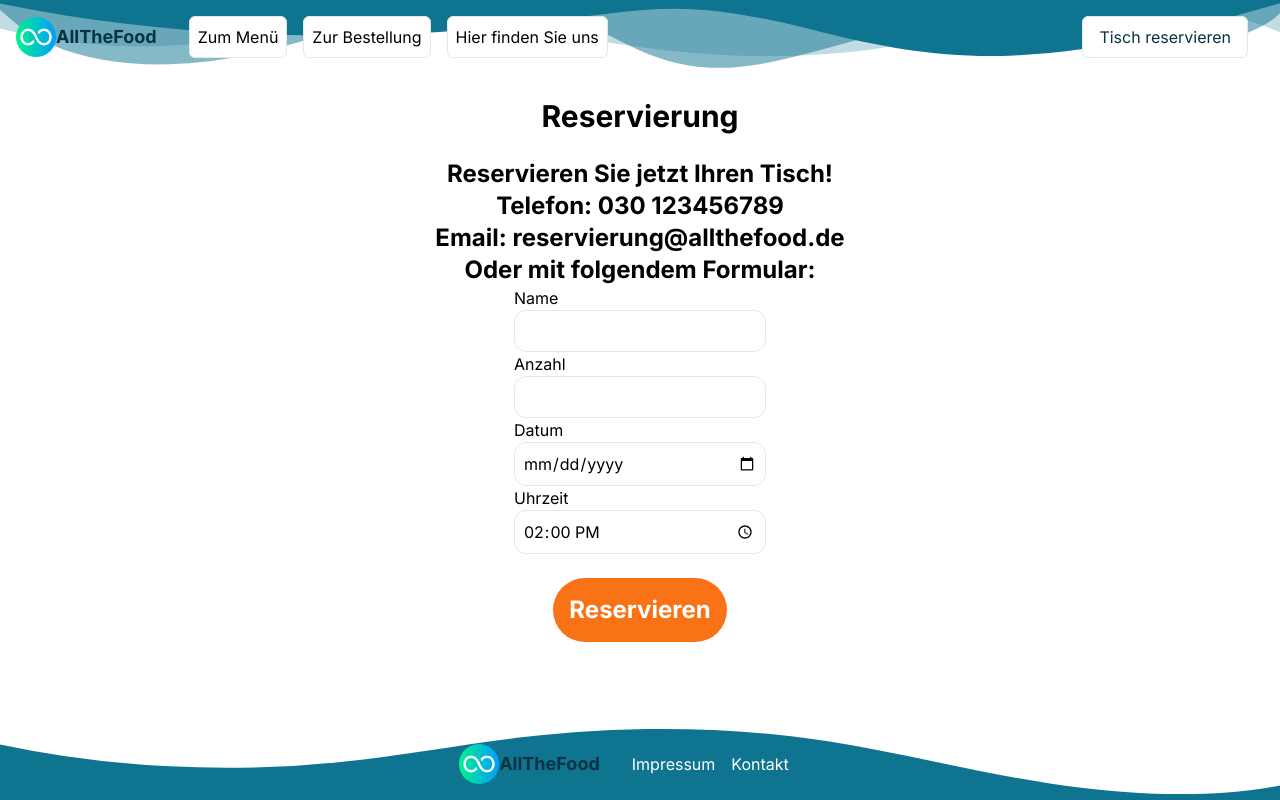
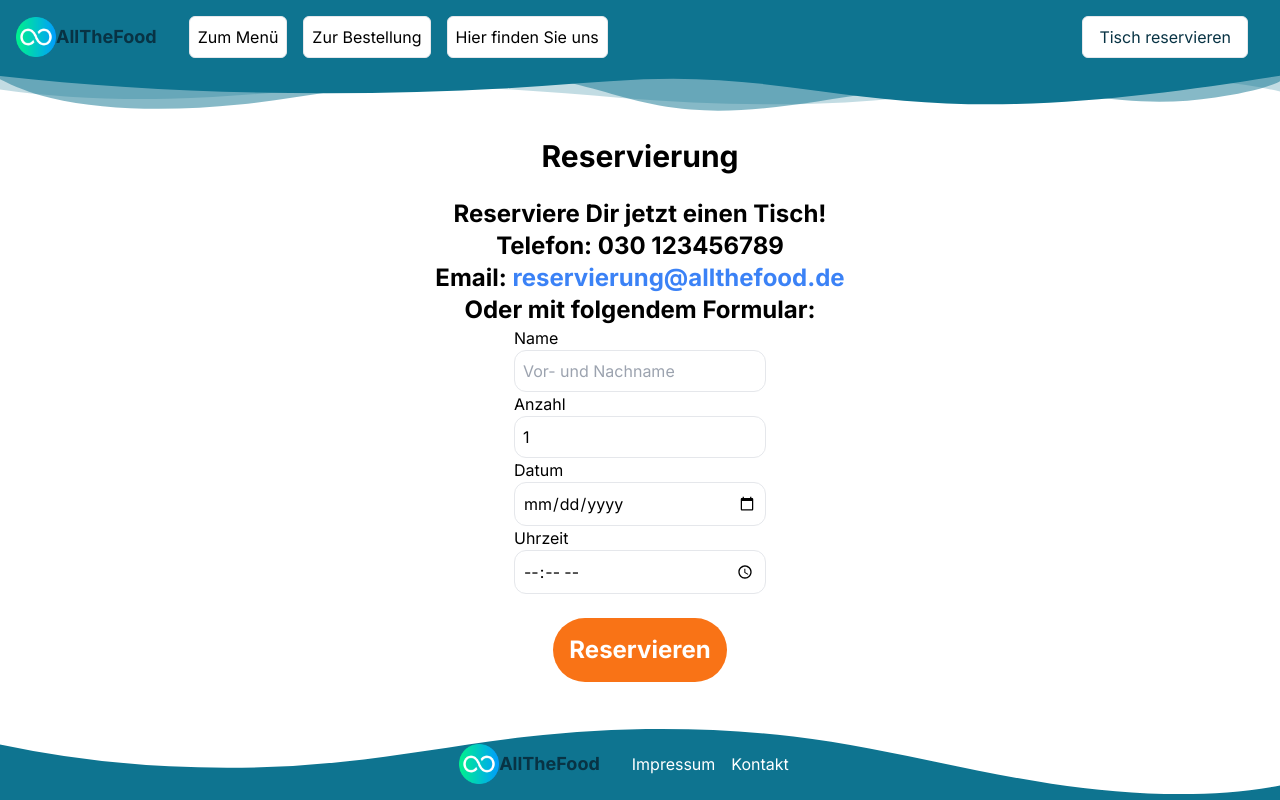
Before and after one commit to jaysprograms/allthefood, a Next.js app: page /reservierung in a window 1280 px wide. Built offline with nearby package versions, Linux system fonts and the light colour scheme.

Commit message:
Anpassungen, genereller Error

```diff
--- a/app/bestellung/Cart.jsx
+++ b/app/bestellung/Cart.jsx
@@ -69,7 +69,7 @@ export default function Cart({menu}) {
 					</div>
 				</div>
 			</div>
-			<div className="sticky flex flex-col top-4 col-start-2 col-span-1 items-center">
+			<div className="sticky flex flex-col top-4 col-start-2 col-span-1 items-center h-fit">
 				<h2 className="font-bold mb-2 text-2xl">Warenkorb</h2>
 				<div className="flex flex-col items-center p-4 overflow-y-auto max-h-[50vh]">
 					<ul>
--- a/app/bestellung/bezahlung/erfolgreich/page.jsx
+++ b/app/bestellung/bezahlung/erfolgreich/page.jsx
@@ -15,16 +15,19 @@ export default function Erfolgreich() {
 		if (totalPrice) {
 			setTotalPrice(totalPrice);
 		}
+
+		sessionStorage.removeItem('cart');
+		sessionStorage.removeItem('totalPrice');
 	}, []);
 	return (
 		<div className="flex-grow grid grid-cols-2">
-			<div className="col-span-1 flex flex-col items-center justify-center font-bold">
-				<h1 className="text-3xl">Vielen Dank für Ihre Bestellung!</h1>
-				<h2 className="text-2xl">Wir haben Ihre Bestellung erhalten und werden diese umgehend bearbeiten.</h2>
-				<p className="">Wir wünschen einen guten Appetit und freuen uns auf Ihren nächsten Besuch oder Ihre nächste Bestellung!</p>
+			<div className="col-span-1 flex flex-col items-center justify-center text-center font-bold">
+				<h1 className="text-3xl">Vielen Dank für Deine Bestellung!</h1>
+				<h2 className="text-2xl">Wir haben Deine Bestellung erhalten und werden diese umgehend bearbeiten.</h2>
+				<p className="">Wir wünschen einen guten Appetit und freuen uns auf Deinen nächsten Besuch oder Deine nächste Bestellung!</p>
 			</div>
 			<div className="col-span-1 flex flex-col items-center justify-center">
-				<h2 className="font-bold mb-2 text-2xl">Ihre Bestellung</h2>
+				<h2 className="font-bold mb-2 text-2xl">Deine Bestellung</h2>
 				<div className="flex flex-col items-center p-4 overflow-y-auto max-h-[50vh]">
 					<ul>
 						{cart.map(item => (
@@ -39,8 +42,6 @@ export default function Erfolgreich() {
 					<p className="border-t-2 m-3 p-2 font-bold text-xl">Gesamtpreis: {totalPrice} Euro</p>
 				</div>
 			</div>
-
-
 		</div>
 	)
 }
--- a/app/bestellung/bezahlung/payFormular.jsx
+++ b/app/bestellung/bezahlung/payFormular.jsx
@@ -1,9 +1,26 @@
 'use client'
-import {useState} from "react";
+import {useState, useEffect} from "react";
 import {useRouter} from "next/navigation";
 
 export default function PayFormular() {
 	const router = useRouter()
+
+	const [minDate, setMinDate] = useState('');
+
+	useEffect(() => {
+		// Funktion, um das Min-Datum zu setzen
+		const setMinDateToday = () => {
+			const today = new Date();
+			const day = today.getDate();
+			const month = today.getMonth() + 1; // Januar ist 0!
+			const year = today.getFullYear();
+
+			const formattedDate = `${year}-${month < 10 ? '0' + month : month}-${day < 10 ? '0' + day : day}`;
+			setMinDate(formattedDate);
+		};
+
+		setMinDateToday();
+	}, []);
 
 	function handleAction(event) {
 		event.preventDefault();
@@ -60,7 +77,8 @@ export default function PayFormular() {
 				</div>
 				<div className="flex flex-col mx-4">
 					<label htmlFor="ablaufdatum">Ablaufdatum</label>
-					<input className="border rounded-xl p-2" type="date" id="ablaufdatum" name="ablaufdatum" required/>
+					<input className="border rounded-xl p-2" type="date" id="ablaufdatum" name="ablaufdatum"
+								 min={minDate} max="2025-12-31" required/>
 				</div>
 				<div className="flex flex-col mx-4">
 					<label htmlFor="zahlungsart">Zahlungsart</label>
--- a/app/bestellung/page.jsx
+++ b/app/bestellung/page.jsx
@@ -13,9 +13,7 @@ export default async function Order() {
 
   return (
     <div className="flex-grow bg-white">
-			<div className="col-span-1 flex flex-col">
       <Cart menu={menu}/>
-			</div>
     </div>
   );
 };
--- a/app/components/navbar.jsx
+++ b/app/components/navbar.jsx
@@ -7,15 +7,14 @@ export default function Navbar() {
 
 
 	return (
-		<header className="bg-white header-img bg-cover p-4">
-			<nav className="flex items-center justify-between">
+		<header className="bg-white">
+			<nav className="bg-cyan-700 flex items-center justify-between p-4">
 				<div className="flex items-center justify-center">
 					<Link href="/" className="text-cyan-950 text-lg font-bold flex items-center justify-between">
 						<Image src={icon} alt="AllTheFood Icon" className="w-10"/>
 						AllTheFood
 					</Link>
 				</div>
-
 					<div className="flex items-center space-x-4 flex-grow mx-8">
 						<Link href="/menu" className="text-black hover:bg-gray-200 bg-white border p-2 rounded-md">
 							Zum Menü
@@ -27,14 +26,14 @@ export default function Navbar() {
 							Hier finden Sie uns
 						</Link>
 					</div>
-
-
 				<div className="flex items-center space-x-4 mx-4">
 					<Link href="/reservierung" className="bg-white text-cyan-950 px-4 py-2 border rounded-md hover:bg-gray-200">
 						Tisch reservieren
 					</Link>
 				</div>
 			</nav>
+			<div className="bg-white header-img h-10 w-full">
+			</div>
 		</header>
 	);
 }
--- a/app/error.jsx
+++ /dev/null
@@ -1,6 +0,0 @@
-'use client'
-export default function ErrorPage() {
-	return (
-		<h1>404 - Seite nicht gefunden</h1>
-	)
-}
--- /dev/null
+++ b/app/global-error.jsx
@@ -0,0 +1,8 @@
+'use client'
+export default function ErrorPage() {
+  return (
+    <div className="flex-grow flex justify-center items-center">
+      <h1>Es ist ein Fehler aufgetreten</h1>
+    </div>
+  )
+}
--- a/app/kontakt/page.jsx
+++ b/app/kontakt/page.jsx
@@ -1,5 +1,6 @@
 'use client'
 import {useRouter} from "next/navigation";
+import Link from "next/link";
 
 export default function Kontakt() {
 	const router = useRouter()
@@ -11,9 +12,12 @@ export default function Kontakt() {
 
 	return (
 		<div className="flex-grow flex flex-col items-center justify-center bg-white font-bold">
-			<h1 className="text-3xl mb-8">Kontaktieren Sie uns hier!</h1>
+			<h1 className="text-3xl mb-8">Kontaktiere uns hier!</h1>
 			<p >Wir freuen uns über jede Nachricht!</p>
-			<p className="mb-4">Alternativ auch gern über info@allthefood.de</p>
+			<p className="mb-4">
+				Alternativ auch gern über&nbsp;
+				<Link href="mailto:info@allthefood.de" className="text-blue-500 hover:text-blue-700">info@allthefood.de</Link>
+			</p>
 			<div className="">
 				<form onSubmit={handleSubmit}>
 					<div className="flex flex-col mx-4">
@@ -30,7 +34,7 @@ export default function Kontakt() {
 					</div>
 					<div className="flex flex-col mt-6">
 						<button
-							className="bg-orange-500 hover:bg-orange-600 active:bg-orange-700 p-4 font-bold text-2xl mx-auto rounded-full text-white"
+							className="bg-orange-500 hover:bg-orange-600 active:bg-orange-700 p-4 font-bold text-2xl mx-auto rounded-full text-white mb-4"
 							type="submit">
 							Senden
 						</button>
--- a/app/menu/page.jsx
+++ b/app/menu/page.jsx
@@ -12,7 +12,7 @@ export default async function Menu() {
 
 	return (
 		<div className="flex-grow flex flex-col bg-white">
-			<div className="xl:absolute bottom-10 right-20 m-auto mb-4">
+			<div className="xl:absolute bottom-0 right-20 m-auto mb-4">
 				<MenuSale/>
 			</div>
 			<div className="flex justify-center m-auto">
--- /dev/null
+++ b/app/not-found.jsx
@@ -0,0 +1,7 @@
+export default function NotFound() {
+  return (
+    <div className="flex-grow flex items-center justify-center">
+      <h1>404 - Seite nicht gefunden</h1>
+    </div>
+  );
+}
--- a/app/page.js
+++ b/app/page.js
@@ -25,8 +25,8 @@ export default function Home() {
 					</div>
 				</div>
 				<div className="xl:col-span-1 flex flex-col justify-center items-center pt-20">
-					<Image src={breakfast} alt="Frühstücksbuffet" className="xl:w-1/2 rounded-xl m-4 shadow-xl"/>
-					<Image src={asian} alt="Asiatisches Essen" className="xl:w-1/2 rounded-xl m-4 shadow-xl"/>
+					<Image src={breakfast} alt="Frühstücksbuffet" className="xl:w-1/2 rounded-xl m-4"/>
+					<Image src={asian} alt="Asiatisches Essen" className="xl:w-1/2 rounded-xl m-4 right-0"/>
 				</div>
 			</div>
 		</div>
--- a/app/reservierung/page.jsx
+++ b/app/reservierung/page.jsx
@@ -1,5 +1,6 @@
 'use client'
 import { useState, useEffect } from 'react';
+import Link from "next/link";
 
 export default function Reservierung() {
 	const [minDate, setMinDate] = useState('');
@@ -42,18 +43,21 @@ export default function Reservierung() {
 		<div className="flex-grow bg-white">
 			<div className="flex flex-col items-center justify-center">
 				<h1 className="text-3xl font-bold m-6">Reservierung</h1>
-				<p className="text-2xl font-bold">Reservieren Sie jetzt Ihren Tisch!</p>
+				<p className="text-2xl font-bold">Reserviere Dir jetzt einen Tisch!</p>
 				<p className="text-2xl font-bold">Telefon: 030 123456789</p>
-				<p className="text-2xl font-bold">Email: reservierung@allthefood.de</p>
+				<p className="text-2xl font-bold">Email:&nbsp;
+					<Link href="mailto:reservierung@allthefood.de" className="text-blue-500 hover:text-blue-700">reservierung@allthefood.de</Link></p>
 				<p className="text-2xl font-bold">Oder mit folgendem Formular:</p>
 				<form>
 					<div className="flex flex-col mx-4">
 						<label htmlFor="name">Name</label>
-						<input className="border rounded-xl p-2" type="text" id="name" name="name" required/>
+						<input className="border rounded-xl p-2" type="text" id="name" name="name"
+									 placeholder="Vor- und Nachname" required/>
 					</div>
 					<div className="flex flex-col mx-4">
 						<label htmlFor="count">Anzahl</label>
-						<input className="border rounded-xl p-2" type="number" id="count" name="count" required/>
+						<input className="border rounded-xl p-2" type="number" id="count" name="count"
+									 min="1" max="12" defaultValue="1" required/>
 					</div>
 					<div className="flex flex-col mx-4">
 						<label htmlFor="date">Datum</label>
@@ -63,11 +67,11 @@ export default function Reservierung() {
 					<div className="flex flex-col mx-4">
 						<label htmlFor="time">Uhrzeit</label>
 						<input className="border rounded-xl p-2" type="time" id="time" name="time"
-									 min={minTime} step="900" value="14:00" required/>
+									 min={minTime} step="900" required/>
 					</div>
 					<div className="flex flex-col mt-6">
 						<button
-							className="bg-orange-500 hover:bg-orange-600 active:bg-orange-700 p-4 font-bold text-2xl mx-auto rounded-full text-white"
+							className="bg-orange-500 hover:bg-orange-600 active:bg-orange-700 p-4 font-bold text-2xl mx-auto mb-4 rounded-full text-white"
 							type="submit" onClick={() => console.log("submitted")}>
 							Reservieren
 						</button>
```
Lines whose indentation alone changed are shown as unchanged.
